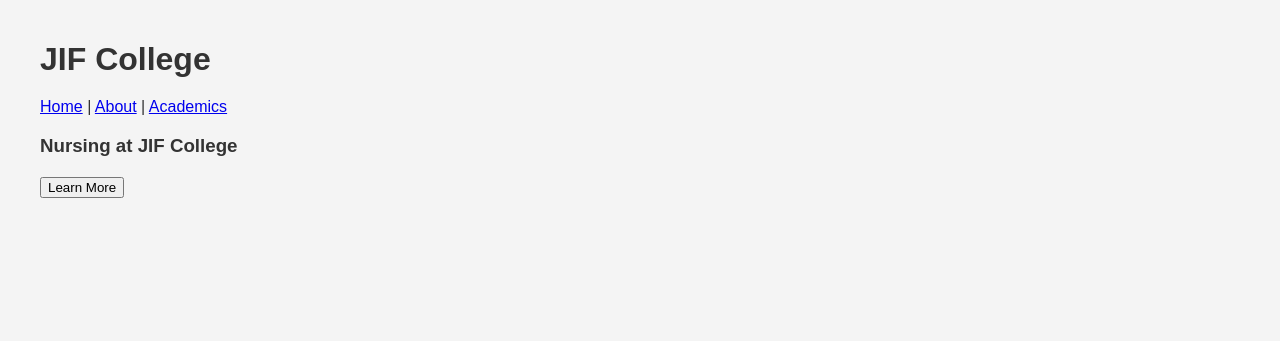
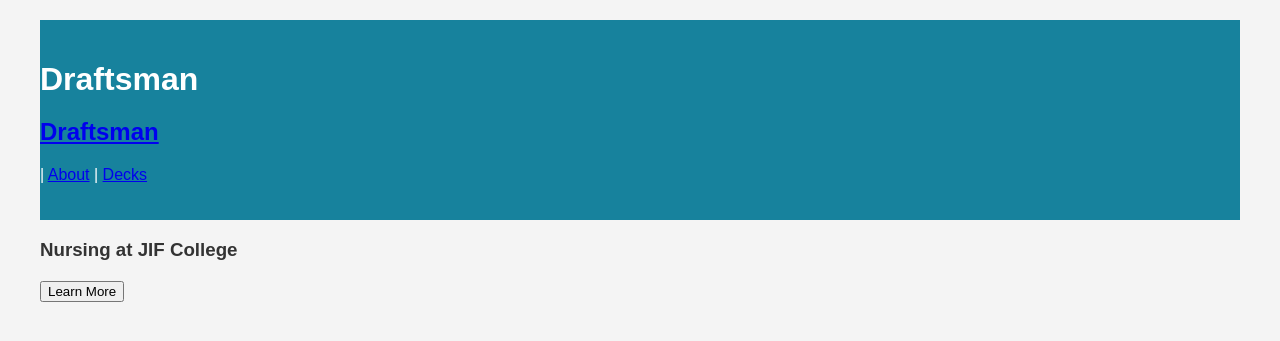
Before and after one commit to MrBus1ness/web-dev-final, a PHP site: page / in a window 1280 px wide. Shown: the top 341 px of the page. Run offline with PHP 8.4, Linux system fonts and the light colour scheme; data that the repository does not hold is empty.

Commit message:
Desiging the header

```diff
--- a/index.php
+++ b/index.php
@@ -63,17 +63,17 @@ $stmt = $pdo->query($sql);
 <head>
     <meta charset="UTF-8">
     <meta name="viewport" content="width=device-width, initial-scale=1.0">
-    <title>Home - JIF College</title>
+    <title>MTG Deck Builder - Draftsman</title>
     <link rel="stylesheet" href="styles.css">
     <link rel="icon" href="favicon.ico" type="image/x-icon">
 </head>
 <body>
     <header>
-        <h1>JIF College</h1>
+        <h1>Draftsman</h1>
         <nav><p></p>
-            <a href="index.html">Home</a> |
+            <h2> <a href="index.html">Draftsman</a> </h2> |
             <a href="about.html">About</a> |
-            <a href="academics.html">Academics</a>
+            <a href="decks.php">Decks</a>
         </p></nav>
     </header>
     <main>
--- a/styles.css
+++ b/styles.css
@@ -137,3 +137,10 @@ h1, h2 {
     overflow: hidden;
     margin-bottom: 40px;
 }
+
+header {
+    background-color: #17829d;
+    color: white;
+    padding: 20px 0;
+    text-align: left;
+}
```
